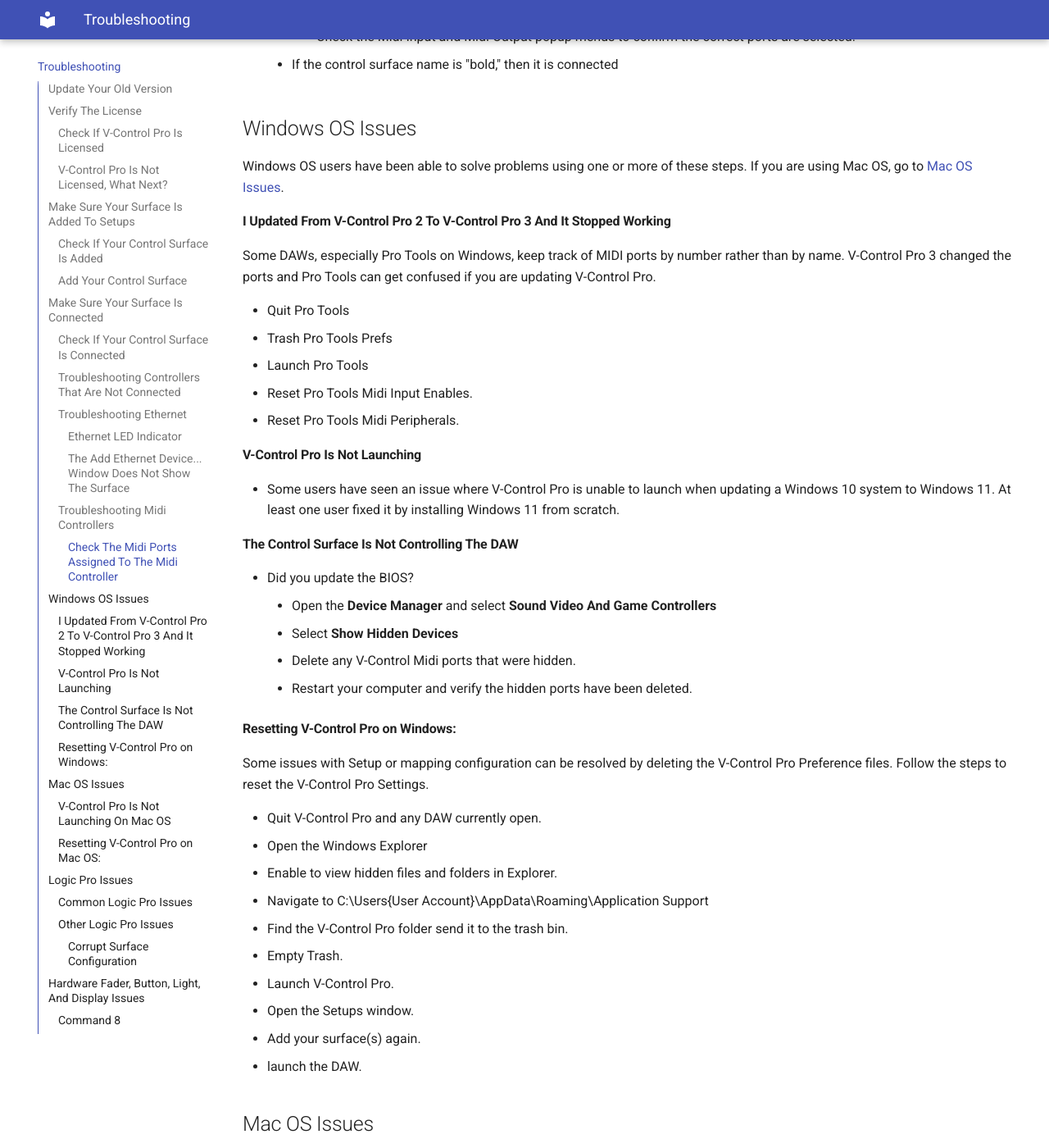
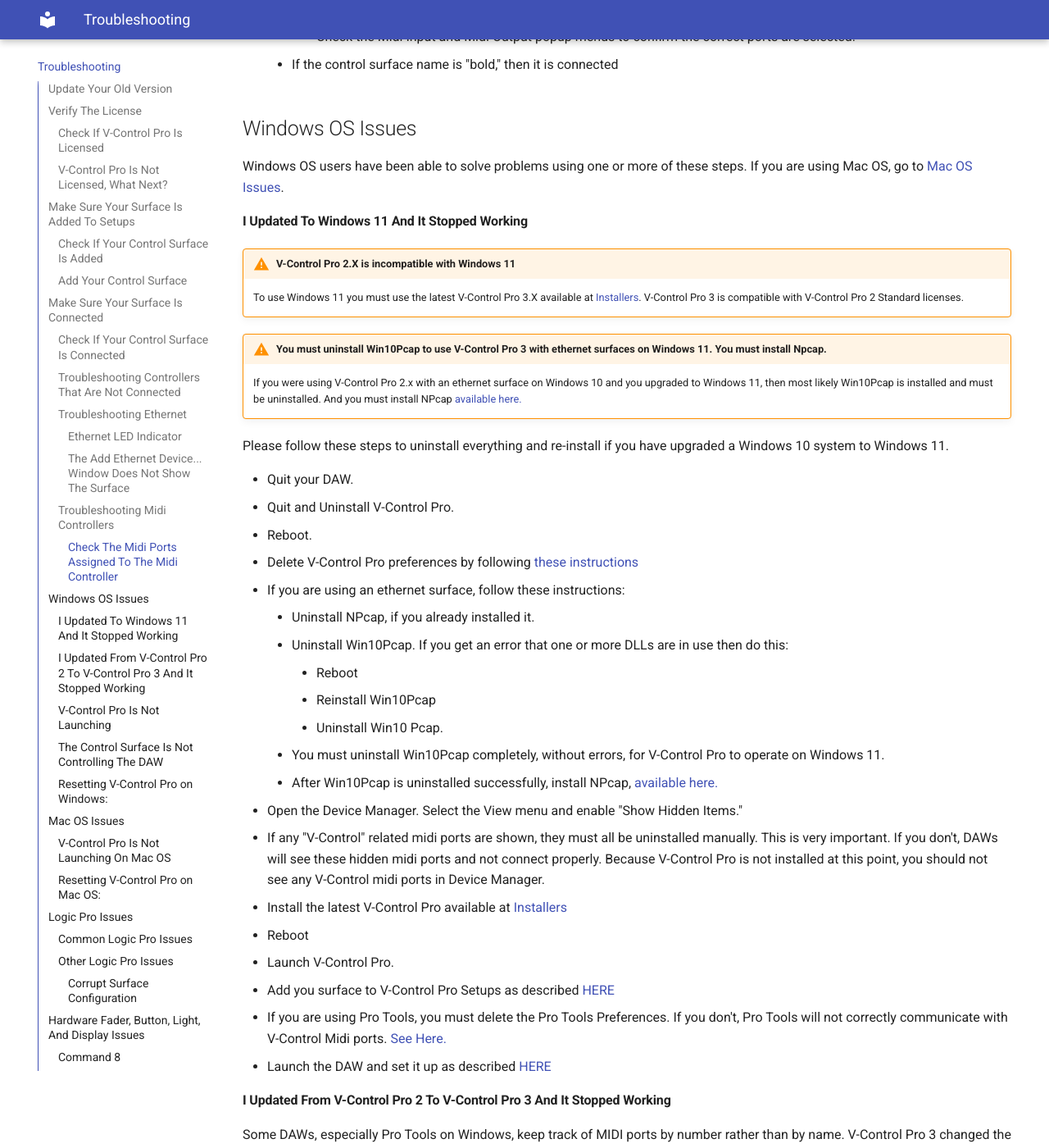
Before and after one commit to neyrinckaudio/docs-vcpro, an MkDocs documentation site: the page built from docs/troubleshooting.md, in a window 1280 px wide and 1400 px high, scrolled down 3511 px. Shown: the whole window at 82% size. Built offline with MkDocs 1.6.1 and Material for MkDocs 9.7.7, drawn with Linux system fonts in a browser that asks for light colours; some of the changed text lies outside the part shown.

Commit message:
added to Windows troubleshooting
Win10 to Win11 upgrade issues

```diff
--- a/docs/troubleshooting.md
+++ b/docs/troubleshooting.md
@@ -133,6 +133,37 @@
 
 Windows OS users have been able to solve problems using one or more of these steps. If you are using Mac OS, go to [Mac OS Issues](#mac-os).
 
+#### I Updated To Windows 11 And It Stopped Working
+
+!!! warning "V-Control Pro 2.X is incompatible with Windows 11"
+    To use Windows 11 you must use the latest V-Control Pro 3.X available at [Installers](https://neyrinck.com/download/v-control-pro/). V-Control Pro 3 is compatible with V-Control Pro 2 Standard licenses.
+
+!!! warning "You must uninstall Win10Pcap to use V-Control Pro 3 with ethernet surfaces on Windows 11. You must install Npcap."
+    If you were using V-Control Pro 2.x with an ethernet surface on Windows 10 and you upgraded to Windows 11, then most likely Win10Pcap is installed and must be uninstalled. And you must install NPcap [available here.](https://npcap.com/#download)
+
+Please follow these steps to uninstall everything and re-install if you have upgraded a Windows 10 system to Windows 11.
+
+* Quit your DAW.
+* Quit and Uninstall V-Control Pro.
+* Reboot.
+* Delete V-Control Pro preferences by following [these instructions](./troubleshooting.md/#resetting-v-control-pro-on-windows)
+* If you are using an ethernet surface, follow these instructions:
+    * Uninstall NPcap, if you already installed it.
+    * Uninstall Win10Pcap. If you get an error that one or more DLLs are in use then do this:
+        * Reboot
+        * Reinstall Win10Pcap
+        * Uninstall Win10 Pcap.
+    * You must uninstall Win10Pcap completely, without errors, for V-Control Pro to operate on Windows 11.
+    * After Win10Pcap is uninstalled successfully, install NPcap, [available here.](https://npcap.com/#download)
+* Open the Device Manager. Select the View menu and enable "Show Hidden Items."
+* If any "V-Control" related midi ports are shown, they must all be uninstalled manually. This is very important. If you don't, DAWs will see these hidden midi ports and not connect properly. Because V-Control Pro is not installed at this point, you should not see any V-Control midi ports in Device Manager.
+* Install the latest V-Control Pro available at [Installers](https://neyrinck.com/download/v-control-pro/)
+* Reboot
+* Launch V-Control Pro.
+* Add you surface to V-Control Pro Setups as described [HERE](v-control-pro/controllers-overview/)
+* If you are using Pro Tools, you must delete the Pro Tools Preferences. If you don't, Pro Tools will not correctly communicate with V-Control Midi ports. [See Here.](https://www.sweetwater.com/sweetcare/articles/how-do-i-trash-my-pro-tools-preferences/#Trash-Pro-Tools-Preferences-for-PC)
+* Launch the DAW and set it up as described [HERE](./pro-tools.md)
+
 #### I Updated From V-Control Pro 2 To V-Control Pro 3 And It Stopped Working
 
 Some DAWs, especially Pro Tools on Windows, keep track of MIDI ports by number rather than by name. V-Control Pro 3 changed the ports and Pro Tools can get confused if you are updating V-Control Pro.
```
Also changed, not shown: other parts of docs/troubleshooting.md (+1 -1 lines).
